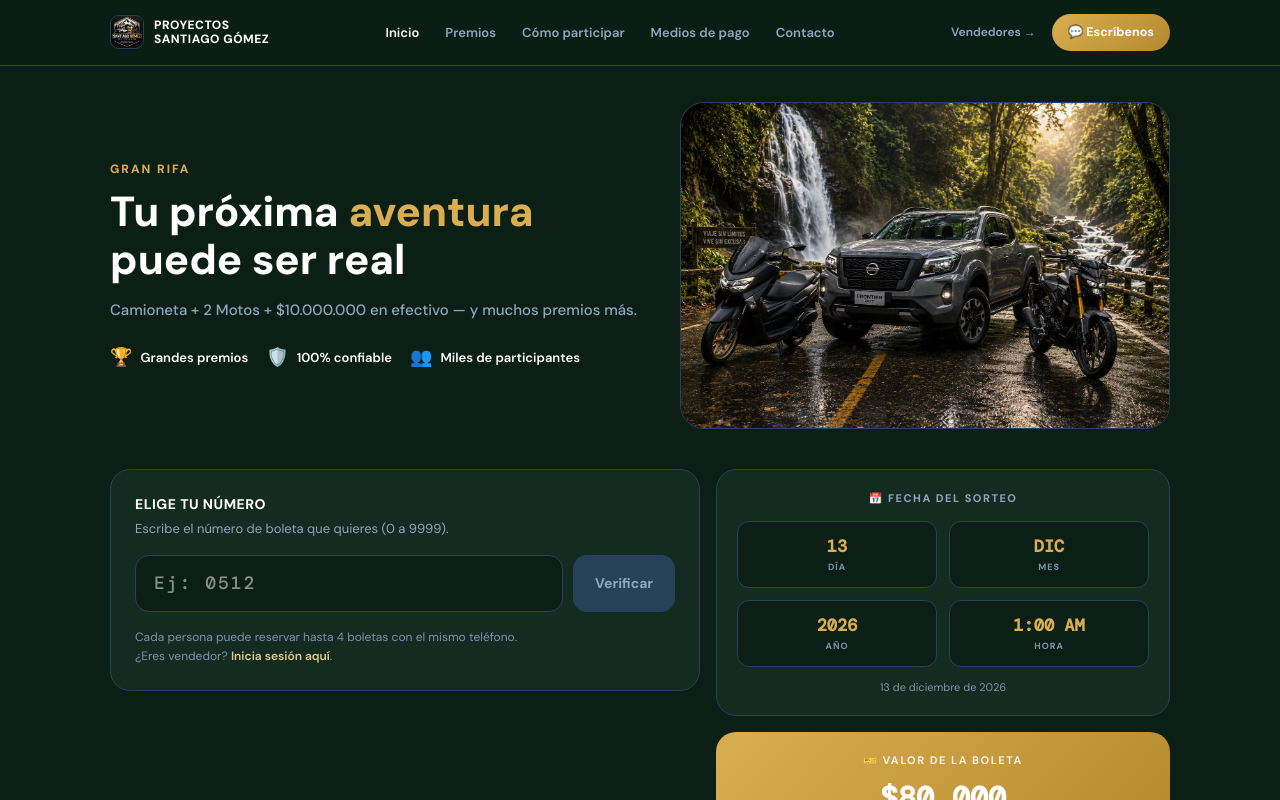
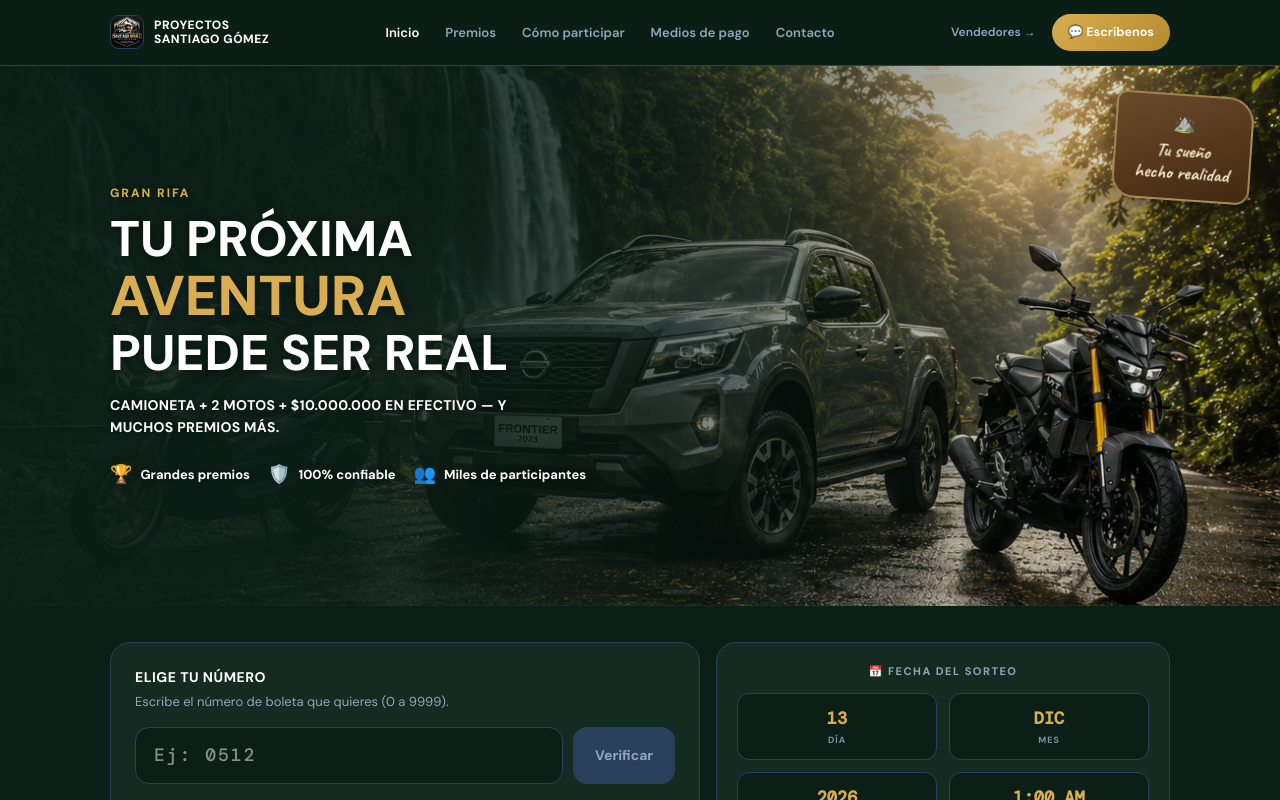
Before and after one commit to riveraalejo38-cell/rifa-digital, a Next.js app: page / in a window 1280 px wide. Shown: the top 800 px of the page. Built offline with nearby package versions, Linux system fonts and the light colour scheme.

Commit message:
Hero de pagina publica a pantalla completa con foto grande y titulo superpuesto

```diff
--- a/src/app/PublicoClient.tsx
+++ b/src/app/PublicoClient.tsx
@@ -189,14 +189,23 @@ export default function PublicoClient() {
   return (
     <div style={{ minHeight: "100vh", background: C.bg, fontFamily: "'DM Sans', 'Segoe UI', sans-serif", color: C.text }}>
       <style>{`
-        @import url('https://fonts.googleapis.com/css2?family=DM+Sans:wght@400;500;600;700;800&family=DM+Mono:wght@500&display=swap');
+        @import url('https://fonts.googleapis.com/css2?family=DM+Sans:wght@400;500;600;700;800&family=DM+Mono:wght@500&family=Caveat:wght@700&display=swap');
         * { box-sizing: border-box; }
         html { scroll-behavior: smooth; }
         input:focus { outline: none; }
         @keyframes brillo { 0%, 100% { box-shadow: 0 0 30px rgba(217,173,82,0.10); } 50% { box-shadow: 0 0 46px rgba(217,173,82,0.22); } }
         @keyframes latido { 0%, 100% { transform: scale(1); box-shadow: 0 0 0 rgba(37,211,102,0.4); } 50% { transform: scale(1.03); box-shadow: 0 0 22px rgba(37,211,102,0.5); } }
         .prg-nav-links { display: flex; gap: 26px; }
-        .prg-hero-grid { display: grid; grid-template-columns: 1fr; gap: 28px; align-items: center; }
+        .prg-hero { position: relative; width: 100%; min-height: 420px; overflow: hidden; display: flex; align-items: center; }
+        .prg-hero-img { position: absolute; inset: 0; width: 100%; height: 100%; object-fit: cover; object-position: center 38%; display: block; }
+        .prg-hero-overlay { position: absolute; inset: 0; background: linear-gradient(100deg, rgba(11,31,23,0.96) 0%, rgba(11,31,23,0.88) 32%, rgba(11,31,23,0.5) 58%, rgba(11,31,23,0.12) 82%, rgba(11,31,23,0.05) 100%); }
+        .prg-hero-content { position: relative; z-index: 2; max-width: 1100px; margin: 0 auto; padding: 56px 20px; width: 100%; box-sizing: border-box; }
+        .prg-hero-title { margin: 0 0 14px; font-size: clamp(30px, 6vw, 50px); font-weight: 800; line-height: 1.08; text-transform: uppercase; max-width: 560px; text-shadow: 0 2px 10px rgba(0,0,0,0.45); }
+        .prg-hero-title-accent { color: #D9AD52; font-size: 1.12em; display: inline-block; }
+        .prg-hero-sub { text-transform: uppercase; letter-spacing: 0.3px; text-shadow: 0 1px 6px rgba(0,0,0,0.5); }
+        .prg-hero-badge-label { text-shadow: 0 1px 6px rgba(0,0,0,0.5); }
+        .prg-hero-sign { position: absolute; top: 28px; right: 28px; z-index: 2; background: linear-gradient(160deg, #6b4a2c, #43290f); border: 2px solid rgba(228,201,131,0.55); border-radius: 10px 26px 14px 22px; padding: 14px 20px; transform: rotate(4deg); box-shadow: 0 10px 26px rgba(0,0,0,0.4); text-align: center; }
+        .prg-hero-sign-text { margin: 4px 0 0; font-family: 'Caveat', cursive; font-size: 19px; color: #F3E7C9; line-height: 1.15; font-weight: 700; }
         .prg-reserva-grid { display: grid; grid-template-columns: 1fr; gap: 16px; }
         .prg-side-grid { display: grid; grid-template-columns: 1fr 1fr; gap: 12px; }
         .prg-premios-grid { display: grid; grid-template-columns: 1fr; gap: 16px; }
@@ -208,9 +217,9 @@ export default function PublicoClient() {
           .prg-pasos-grid { grid-template-columns: 1fr 1fr; }
         }
         @media (min-width: 860px) {
-          .prg-hero-grid { grid-template-columns: 1.05fr 0.95fr; }
           .prg-reserva-grid { grid-template-columns: 1.3fr 1fr; align-items: start; }
           .prg-pago-grid { grid-template-columns: 1fr 1fr; }
+          .prg-hero { min-height: 540px; }
         }
         @media (min-width: 980px) {
           .prg-premios-grid { grid-template-columns: repeat(4, 1fr); }
@@ -219,6 +228,9 @@ export default function PublicoClient() {
         @media (max-width: 700px) {
           .prg-nav-links { display: none; }
           .prg-beneficios-grid { grid-template-columns: 1fr; }
+          .prg-hero-sign { display: none; }
+          .prg-hero-overlay { background: linear-gradient(180deg, rgba(11,31,23,0.55) 0%, rgba(11,31,23,0.92) 62%, rgba(11,31,23,0.98) 100%); }
+          .prg-hero { min-height: 380px; align-items: flex-end; }
         }
       `}</style>
 
@@ -246,16 +258,19 @@ export default function PublicoClient() {
         </div>
       </header>
 
-      <main style={{ maxWidth: "1100px", margin: "0 auto", padding: "36px 20px 0" }}>
-
       {/* ══ Hero ══ */}
-        <section id="inicio" className="prg-hero-grid" style={{ marginBottom: "40px" }}>
-          <div>
-            <p style={{ margin: "0 0 10px", fontSize: "12px", color: C.gold, fontWeight: 800, letterSpacing: "2px" }}>GRAN RIFA</p>
-            <h1 style={{ margin: "0 0 14px", fontSize: "clamp(28px, 5vw, 42px)", fontWeight: 800, lineHeight: 1.15 }}>
-              Tu próxima <span style={{ color: C.gold }}>aventura</span> puede ser real
+      <section id="inicio" className="prg-hero">
+        {/* eslint-disable-next-line @next/next/no-img-element */}
+        <img src="/premios/hero-cascada.png" alt={RAFFLE_PRIZE} className="prg-hero-img" />
+        <div className="prg-hero-overlay" />
+        <div className="prg-hero-content">
+          <p style={{ margin: "0 0 10px", fontSize: "12px", color: C.gold, fontWeight: 800, letterSpacing: "2px", textShadow: "0 1px 6px rgba(0,0,0,0.5)" }}>GRAN RIFA</p>
+          <h1 className="prg-hero-title">
+            Tu próxima<br />
+            <span className="prg-hero-title-accent">aventura</span><br />
+            puede ser real
           </h1>
-            <p style={{ margin: "0 0 22px", fontSize: "15px", color: C.muted, fontWeight: 500, lineHeight: 1.6 }}>
+          <p className="prg-hero-sub" style={{ margin: "0 0 22px", fontSize: "14px", color: C.text, fontWeight: 700, lineHeight: 1.6, maxWidth: "440px" }}>
             {RAFFLE_PRIZE} — y muchos premios más.
           </p>
           <div style={{ display: "flex", flexWrap: "wrap", gap: "18px" }}>
@@ -266,14 +281,18 @@ export default function PublicoClient() {
             ].map((b) => (
               <div key={b.label} style={{ display: "flex", alignItems: "center", gap: "8px" }}>
                 <span style={{ fontSize: "18px" }}>{b.icon}</span>
-                  <span style={{ fontSize: "13px", fontWeight: 600, color: C.text }}>{b.label}</span>
+                <span className="prg-hero-badge-label" style={{ fontSize: "13px", fontWeight: 700, color: C.text }}>{b.label}</span>
               </div>
             ))}
           </div>
         </div>
-          {/* eslint-disable-next-line @next/next/no-img-element */}
-          <img src="/premios/hero-grupo.jpg" alt={RAFFLE_PRIZE} style={{ width: "100%", height: "auto", borderRadius: "24px", display: "block", border: `1.5px solid ${C.border}` }} />
+        <div className="prg-hero-sign">
+          <span style={{ fontSize: "18px" }}>⛰️</span>
+          <p className="prg-hero-sign-text">Tu sueño<br />hecho realidad</p>
+        </div>
       </section>
+
+      <main style={{ maxWidth: "1100px", margin: "0 auto", padding: "36px 20px 0" }}>
 
         {/* ══ Elige tu número + fecha/valor ══ */}
         <section className="prg-reserva-grid" style={{ marginBottom: "44px" }}>
```
Lines whose indentation alone changed are shown as unchanged.
